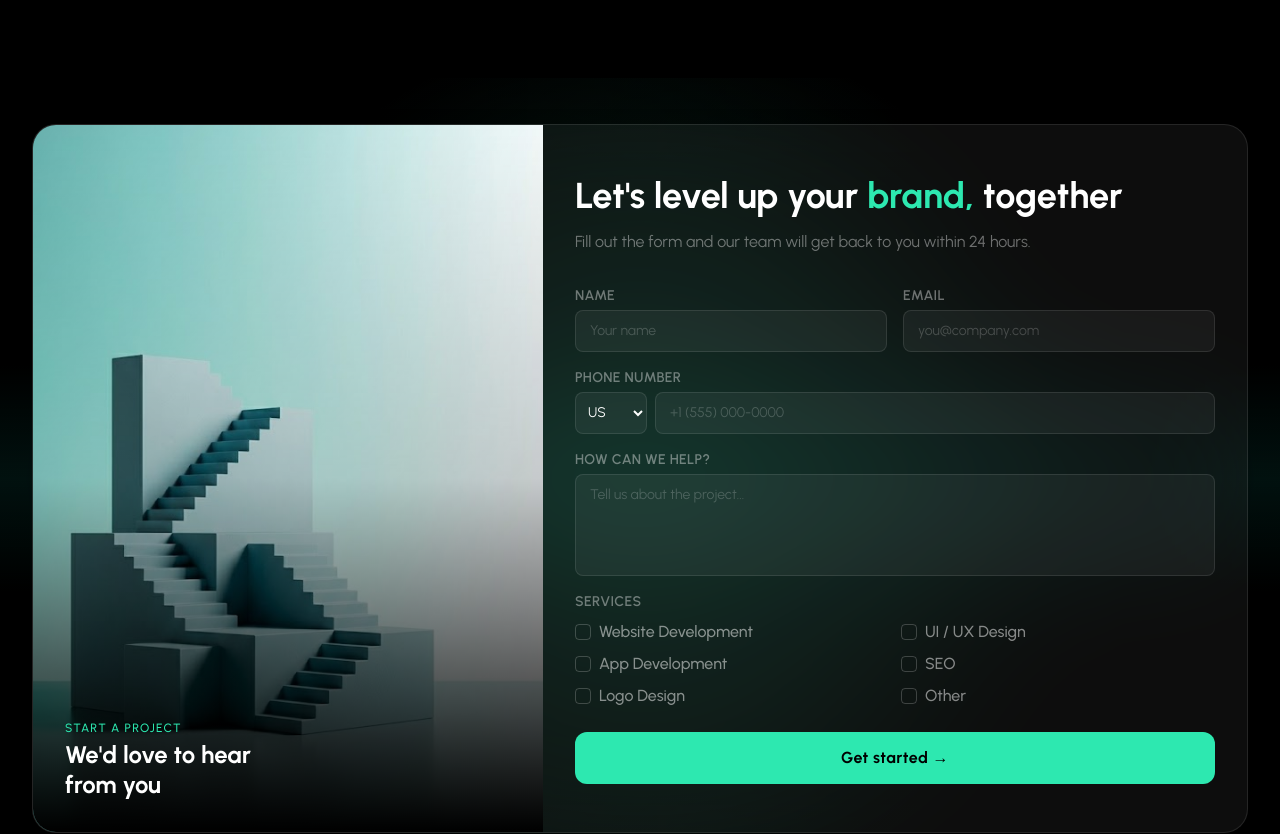
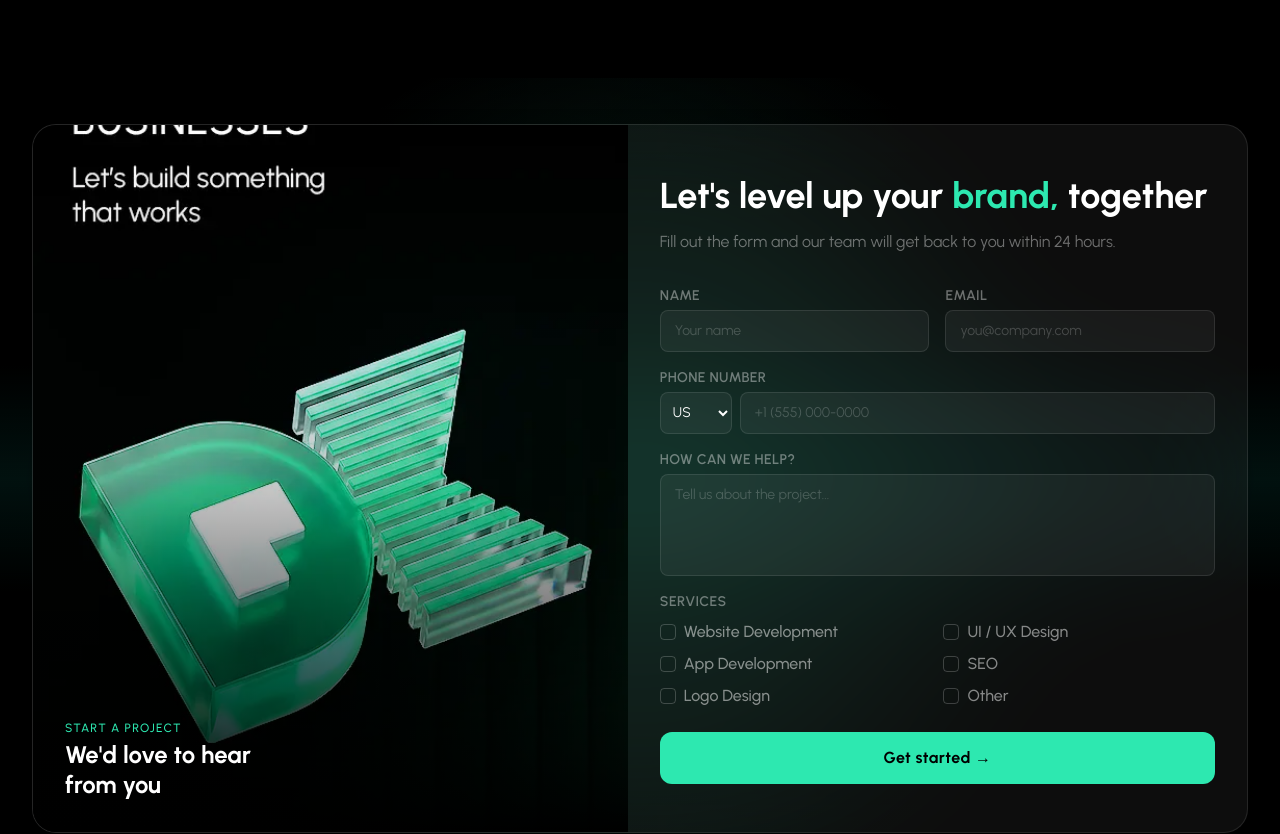
Before and after one commit to afterrender1/devkarnelweb, a Next.js app: page / in a window 1280 px wide. Shown: the part 2980-3814 px from the top of the page. Built offline with nearby package versions, Linux system fonts and the light colour scheme; a web font is replaced by a local one.

Commit message:
added contact new image and size adjusted

```diff
--- a/app/components/Contact.jsx
+++ b/app/components/Contact.jsx
@@ -257,9 +257,9 @@ const Contact = () => {
           style={{ opacity: 0 }}
         >
           {/* Left Visual Side */}
-          <div className="relative w-full h-48 sm:h-56 md:h-auto md:w-[42%] shrink-0 overflow-hidden">
+          <div className="relative w-full h-48 sm:h-56 md:h-auto md:w-[49%] shrink-0 overflow-hidden">
             <Image
-              src="/images/contact.png"
+              src="/images/contact1.webp"
               alt="Contact"
               fill
               className="object-cover object-center"
```
Also changed, not shown: public/images/contact.png (deleted), public/images/contact1.webp (added).
